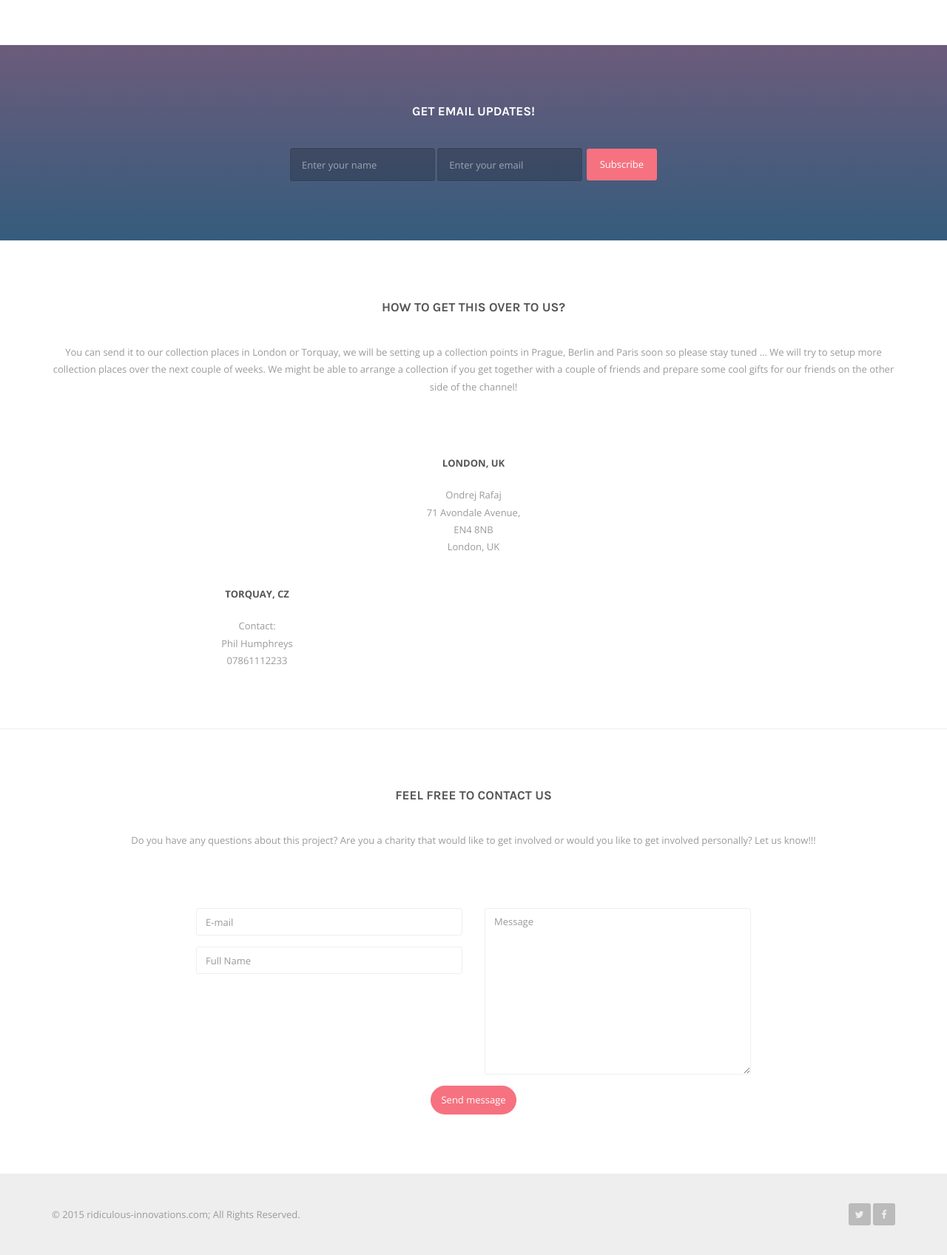
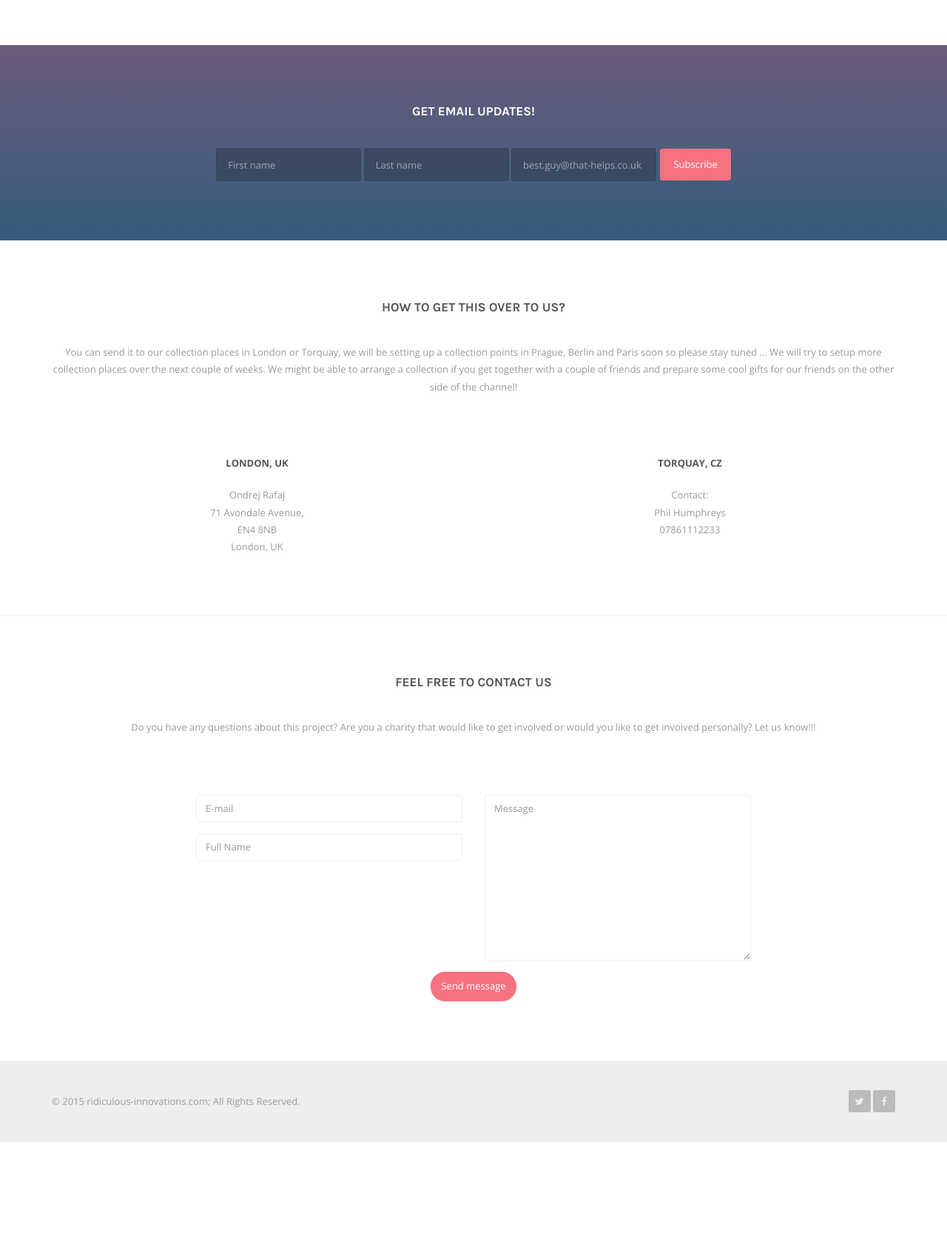
Before and after one commit to rafiki270/givewithsmile.org, a PHP site: page / in a window 1280 px wide. Shown: the part 4593-6290 px from the top of the page at 74% size. After the commit the page ends 6137 px from the top, so only its background shows below. Run offline with PHP 8.4, Linux system fonts and the light colour scheme; some libraries are stand-ins or nearby versions.

Commit message:
mail chimp torqua collection point

```diff
--- a/index.php
+++ b/index.php
@@ -951,6 +951,8 @@
 					<div class="row">
 						<div class="col-xs-12">
 							<h4 class="heading">Get email updates!</h4>
+
+							<!--
 							<form class="form-inline form_alt subscribe__form">
 								<div class="form-group">
 									<label class="sr-only" for="subscribe__name">Name</label>
@@ -963,6 +965,39 @@
 								<button type="submit" class="btn btn-primary">
 								Subscribe</button>
 							</form>
+							-->
+
+
+
+							<!-- Begin MailChimp Signup Form -->
+							<div id="mc_embed_signup">
+								<form action="//ridiculous-innovations.us8.list-manage.com/subscribe/post?u=653346f22539afee521916a89&amp;id=f9c5a17b1f" method="post" id="mc-embedded-subscribe-form" name="mc-embedded-subscribe-form" class="validate form-inline form_alt subscribe__form" target="_blank" novalidate>
+									<div class="mc-field-group form-group">
+										<label for="mce-FNAME" class="sr-only">First Name </label>
+										<input type="text" value="" name="FNAME" class="form-control input-lg" id="mce-FNAME" placeholder="First name">
+									</div>
+									<div class="mc-field-group form-group">
+										<label for="mce-LNAME" class="sr-only">Last Name </label>
+										<input type="text" value="" name="LNAME" class="form-control input-lg" id="mce-LNAME" placeholder="Last name">
+									</div>
+									<div class="mc-field-group form-group">
+										<label for="mce-EMAIL" class="sr-only">Email Address </label>
+										<input type="email" value="" name="EMAIL" placeholder="best.guy@that-helps.co.uk" class="required email form-control input-lg" id="mce-EMAIL" />
+									</div>
+							    	<input type="submit" value="Subscribe" name="subscribe" id="mc-embedded-subscribe" class="button btn btn-primary" />
+									<div id="mce-responses" class="clear">
+										<div class="response" id="mce-error-response" style="display:none"></div>
+										<div class="response" id="mce-success-response" style="display:none"></div>
+									</div>    <!-- real people should not fill this in and expect good things - do not remove this or risk form bot signups-->
+								    <div style="position: absolute; left: -5000px;"><input type="text" name="b_653346f22539afee521916a89_f9c5a17b1f" tabindex="-1" value=""></div>
+								</form>
+							</div>
+							<!--End mc_embed_signup-->
+
+
+
+
+
 						</div>
 					</div>
 				</div>
@@ -988,7 +1023,7 @@
 				<!-- FEATURES ============================== -->
 				<div class="container">
 					<div class="row">
-						<div class="col-sm-12">
+						<div class="col-sm-6">
 							<div class="features__item wow fadeIn">
 								<div class="features-item__body" style="text-align: center;">
 									<div class="features-item-body__title">
```
